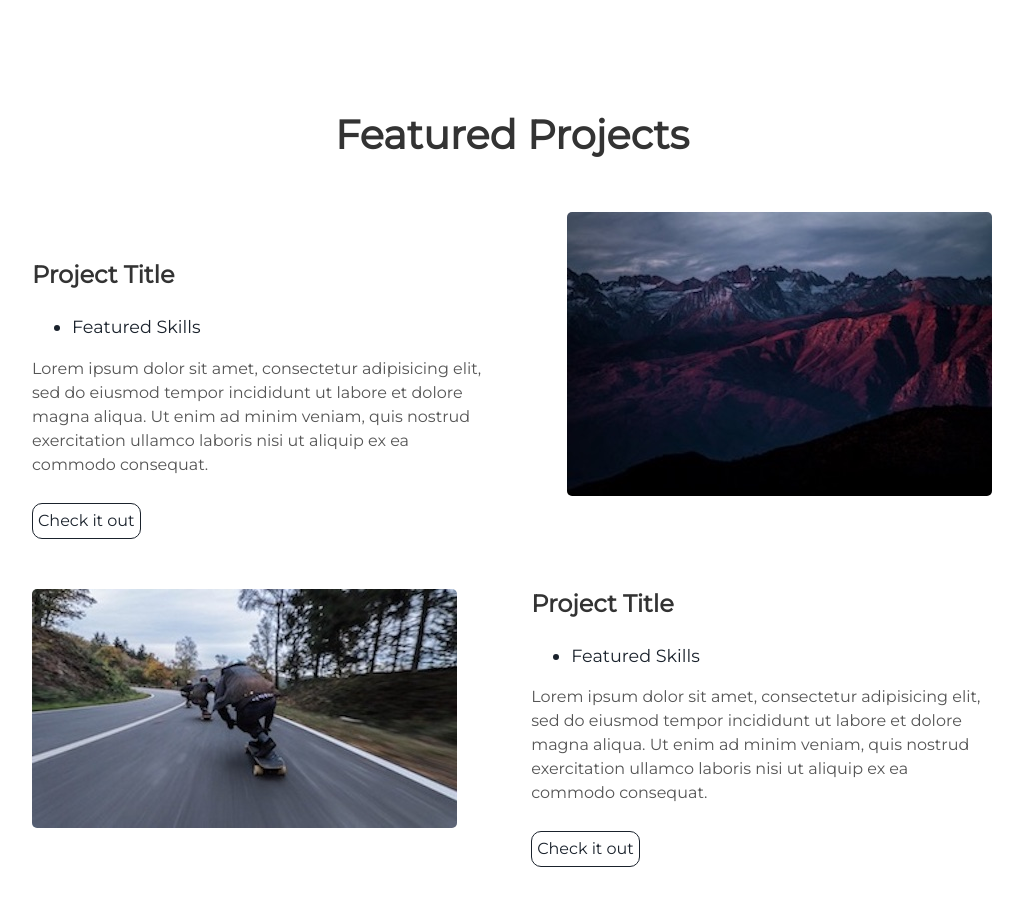
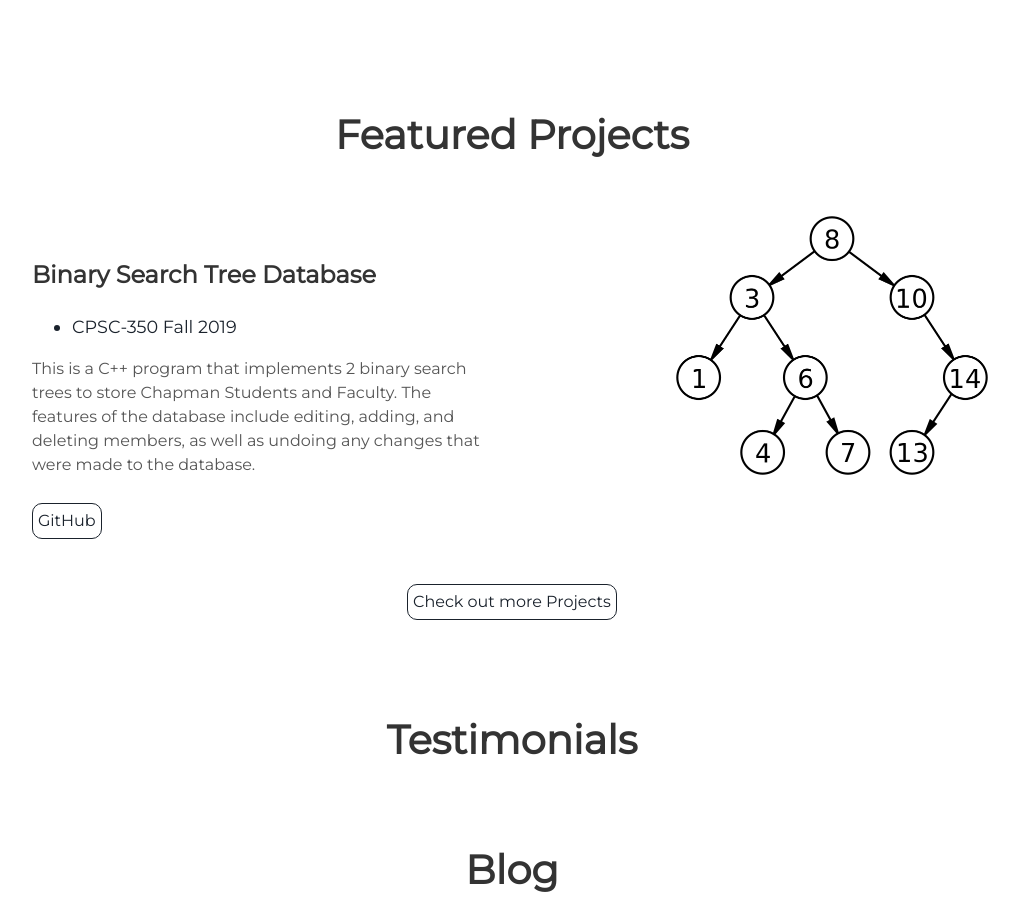
Before and after one commit to coleternes/coleternes.github.io, a Jekyll site: the page built from index.html, in a window 1280 px wide and 900 px high, scrolled down 1815 px. Shown: the whole window, without its empty margins (128-1151 px from the left). Built offline with Jekyll 4.4.1, drawn with Linux system fonts in a browser that asks for light colours; nearby versions of some CDN libraries.

Commit message:
Started Projects section

```diff
--- /dev/null
+++ b/_includes/projects/CPSC350-BST-DB.html
@@ -0,0 +1,14 @@
+<div class="images-right">
+    <img alt="bst" width = "320" height = "320" src="{{ "/assets/img/bst.png" | prepend: site.baseurl }}" />
+</div>
+
+<div class="contents">
+  <h3> Binary Search Tree Database </h3>
+  <ul>
+    <li> CPSC-350 Fall 2019 </li>
+  </ul>
+  <p> This is a C++ program that implements 2 binary search trees to store Chapman Students
+    and Faculty. The features of the database include editing, adding, and deleting members,
+    as well as undoing any changes that were made to the database. </p>
+  <a class="project-link" href="https://github.com/coleternes/CPSC350-Assignment5-Binary-Search-Tree-Database">GitHub</a>
+</div>
--- a/_includes/projects_preview.html
+++ b/_includes/projects_preview.html
@@ -3,35 +3,9 @@
 </div>
 
 <div class="user-projects">
-  <div class="images-right">
-    <img alt="mountains" src="{{ "/assets/img/mountains.jpg" | prepend: site.baseurl }}" />
-  </div>
-  <div class="contents">
-    <h3> Project Title </h3>
-    <ul>
-      <li> Featured Skills</li>
-    </ul>
-    <p>Lorem ipsum dolor sit amet, consectetur adipisicing elit, sed do eiusmod tempor incididunt ut labore et dolore magna aliqua. Ut enim ad minim veniam, quis nostrud exercitation ullamco laboris nisi ut aliquip ex ea commodo consequat.</p>
-    <a class="project-link" href="#">Check it out</a>
-  </div>
-</div>
-
-<div class="user-projects">
-  <div class="images-left">
-    <img alt="mountains" src="{{ "/assets/img/skate.jpg" | prepend: site.baseurl }}" />
-  </div>
-  <div class="contents-right">
-    <h3> Project Title </h3>
-    <ul>
-      <li> Featured Skills</li>
-    </ul>
-    <p>Lorem ipsum dolor sit amet, consectetur adipisicing elit, sed do eiusmod tempor incididunt ut labore et dolore magna aliqua. Ut enim ad minim veniam, quis nostrud exercitation ullamco laboris nisi ut aliquip ex ea commodo consequat.</p>
-    <a class="project-link" href="#">Check it out</a>
-  </div>
+  {% include /projects/CPSC350-BST-DB.html %}
 </div>
 
 <div class="user-details">
   <a class="project-link" href="projectspage.html">Check out more Projects</a>
 </div>
-
-<!-- TODO: Add a preview for my 2 top projects -->
```
Also changed, not shown: assets/img/bst.png (added).
